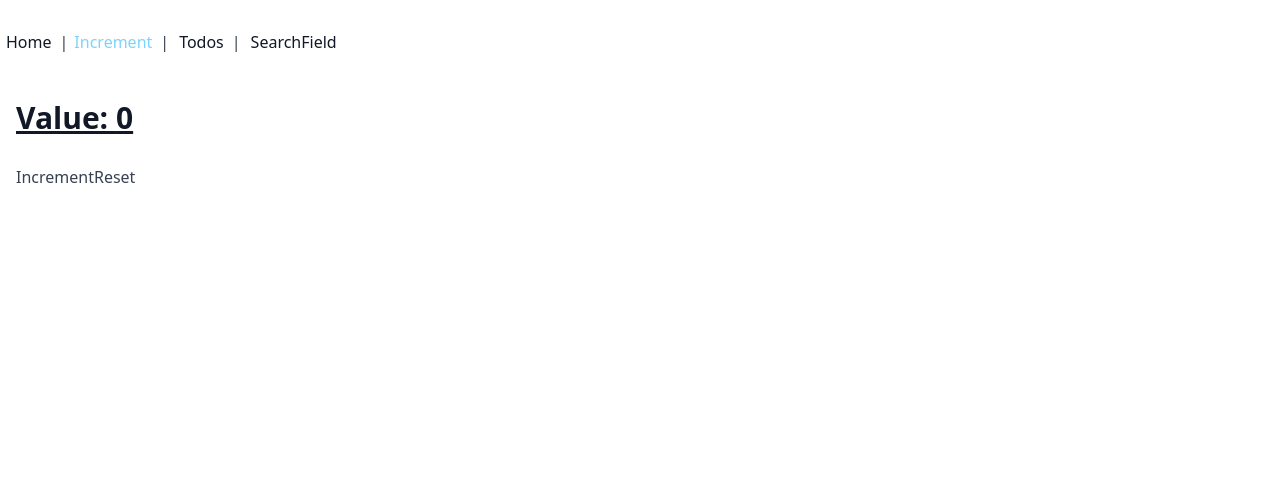
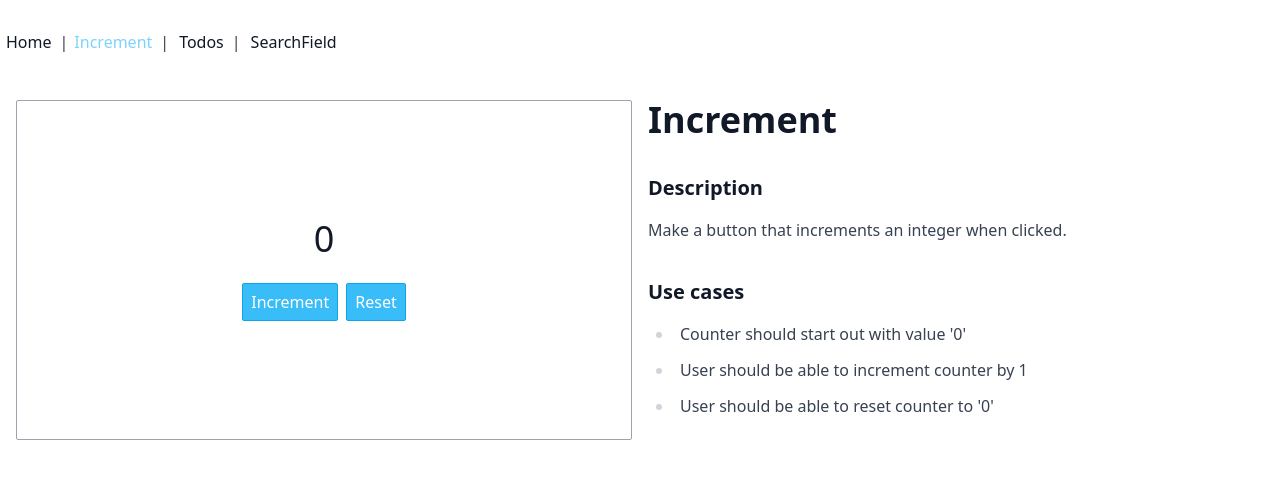
Before and after one commit to olefrank/react-portfolio, a React (Create React App) app: page /increment in a window 1280 px wide. Shown: the top 478 px of the page. Built offline with nearby package versions, Linux system fonts and the light colour scheme.

Commit message:
styling of Increment, Button component

```diff
--- a/src/Increment/index.tsx
+++ b/src/Increment/index.tsx
@@ -1,4 +1,5 @@
 import { useState } from "react";
+import Button from "../components/Button";
 
 export default function Increment() {
   const [value, setValue] = useState(0);
@@ -13,11 +14,29 @@ export default function Increment() {
     setValue(0);
   }
   return (
-    <div>
-      <h1 className="text-3xl font-bold underline">Value: {value}</h1>
-      <div>
-        <button onClick={onIncrement}>Increment</button>
-        <button onClick={onReset}>Reset</button>
+    <div className="grid grid-cols-2 gap-4">
+      <div className="rounded-sm border border-gray-400 flex flex-col items-center justify-center">
+        <h1 className="m-0 mb-6 font-normal">{value}</h1>
+        <div className="flex gap-2">
+          <Button onClick={onIncrement}>
+            <span className="font-light">Increment</span>
+          </Button>
+          <Button onClick={onReset}>
+            <span className="font-light">Reset</span>
+          </Button>
+        </div>
+      </div>
+      <div className="">
+        <h1>Increment</h1>
+        <h3>Description</h3>
+        <p>Make a button that increments an integer when clicked.</p>
+
+        <h3>Use cases</h3>
+        <ul>
+          <li>Counter should start out with value '0'</li>
+          <li>User should be able to increment counter by 1</li>
+          <li>User should be able to reset counter to '0'</li>
+        </ul>
       </div>
     </div>
   );
--- /dev/null
+++ b/src/components/Button/index.tsx
@@ -0,0 +1,21 @@
+import React, { ReactElement, MouseEvent } from "react";
+
+export type Props = {
+  color?: "white";
+  onClick: (event: MouseEvent<HTMLButtonElement>) => void;
+  children: any;
+};
+export default function Button({
+  color,
+  children,
+  onClick,
+}: Props): ReactElement {
+  return (
+    <button
+      className="rounded-sm border border-sky-500 py-1 px-2 bg-sky-400 hover:bg-sky-600 text-white"
+      onClick={onClick}
+    >
+      {children}
+    </button>
+  );
+}
```
